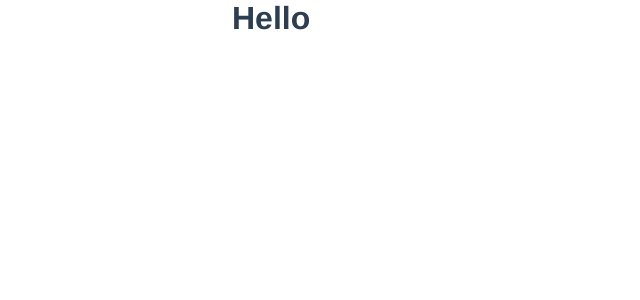
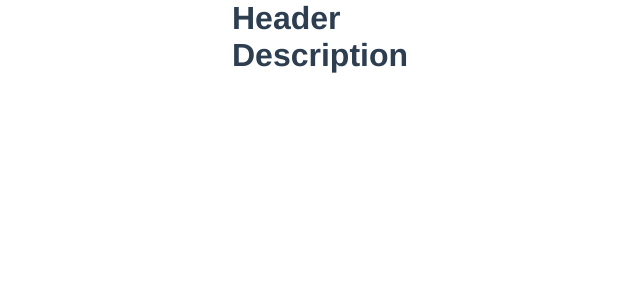
Before and after one commit to lebohang0824/gm-quiz-game, a Vue app: page / in a window 1280 px wide. Shown: the top 300 px of the page, without its empty margins (158-798 px from the left). Built offline with nearby package versions, Linux system fonts and the light colour scheme.

Commit message:
Add quiz header

```diff
--- a/src/components/quiz/Quiz.vue
+++ b/src/components/quiz/Quiz.vue
@@ -1,12 +1,16 @@
 <template>
     <div id="quiz">
-        <h1>Hello</h1>
+        <QuizHeader />
     </div>
 </template>
 
 <script>
+import QuizHeader from './header/QuizHeader';
 export default {
     name: 'Quiz',
+    components: {
+        QuizHeader
+    },
     props: {
     }
 }
--- a/src/components/quiz/header/QuizDescription.vue
+++ b/src/components/quiz/header/QuizDescription.vue
@@ -0,0 +1,17 @@
+<template>
+    <div id="quiz-description">
+        <h1>Description</h1>
+    </div>
+</template>
+
+<script>
+
+export default {
+    name: 'QuizDescription'
+}
+</script>
+
+<style scoped>
+    #quiz-description {
+    }
+</style>
--- a/src/components/quiz/header/QuizHeader.vue
+++ b/src/components/quiz/header/QuizHeader.vue
@@ -0,0 +1,23 @@
+<template>
+    <div id="quiz">
+        <h1>Header</h1>
+        <QuizDescription />
+    </div>
+</template>
+
+<script>
+import QuizDescription from './QuizDescription';
+export default {
+    name: 'QuizHeader',
+    components: {
+        QuizDescription
+    },
+    props: {
+    }
+}
+</script>
+
+<style scoped>
+    #quiz-header {
+    }
+</style>
```
